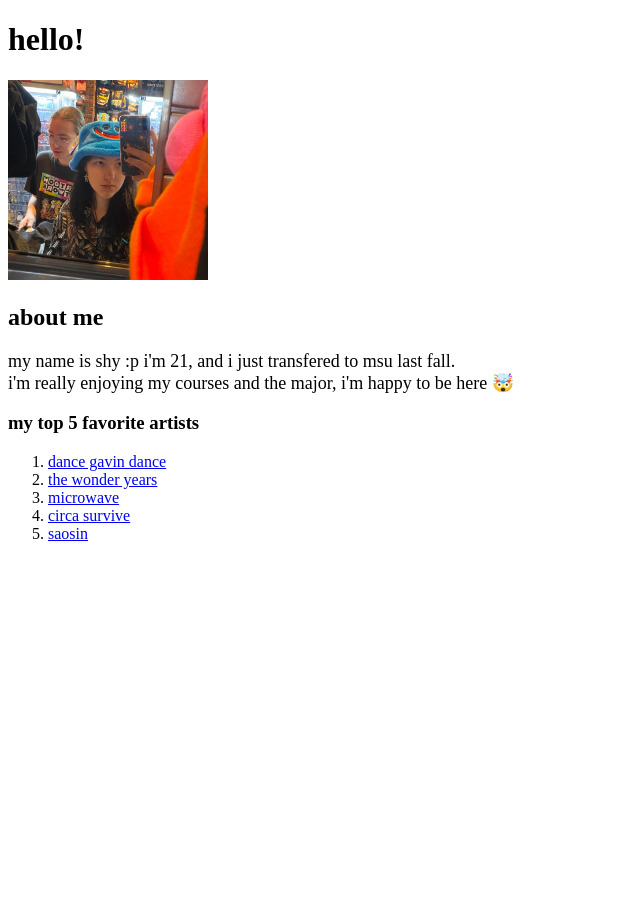
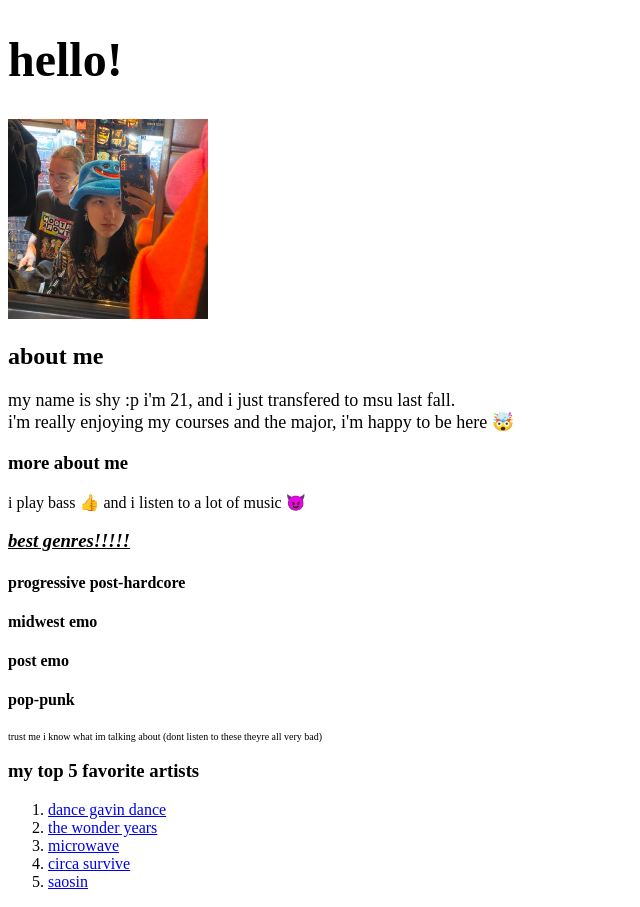
Before and after one commit to abscntlovers/abscntlovers.github.io, a plain HTML site: page index.html in a window 1280 px wide. Shown: the whole page, without its empty margins (0-640 px from the left). Before the commit the page ends 800 px from the top, so only its background shows below. Drawn offline with Linux system fonts and the light colour scheme.

Commit message:
html lab v2

```diff
--- a/index.html
+++ b/index.html
@@ -5,11 +5,19 @@
         <title>about shy</title>
     </head>
     <body>
-        <h1 style="font-family: 'Times New Roman', Times, serif;">hello!</h1>
+        <h1 style="font-family: 'Times New Roman', Times, serif; font-size: xxx-large;">hello!</h1>
         <img src="shy_and_louis.png" style="height: 200px; width: 200px;"><br>
         <h2>about me</h2>
         <p style="font-size: large;">my name is shy :p i'm 21, and i just transfered to msu last fall.<br>
         i'm really enjoying my courses and the major, i'm happy to be here &#129327;</p>
+        <h3>more about me</h3>
+        <p>i play bass &#x1f44d; and i listen to a lot of music &#x1F608;</p>
+        <h3><i><u>best genres!!!!!</u></i></h3>
+        <h4>progressive post-hardcore</h4>
+        <h4>midwest emo</h4>
+        <h4>post emo</h4>
+        <h4>pop-punk</h4>
+        <p style="font-size: x-small;">trust me i know what im talking about (dont listen to these theyre all very bad)</p>
         <h3>my top 5 favorite artists</h3>
         <ol>
             <li><a href="https://open.spotify.com/track/11sth3ERGdkrgI6DGqrghk?si=w0ET68XkQNWcBV2BmKzhqQ">dance gavin dance</a></li>
```
